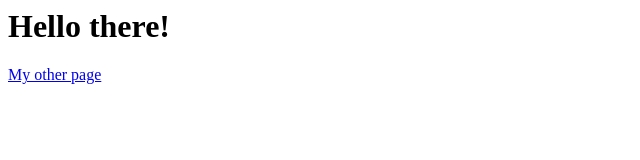
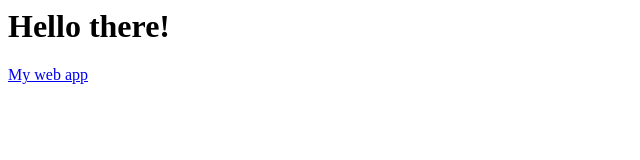
Before and after one commit to lornebreen/lob-web-app, a plain HTML site: page index.html in a window 1280 px wide. Shown: the full height of the page, 0-640 px from the left. Drawn offline with Linux system fonts and the light colour scheme.

Commit message:
1 file modified

```diff
--- a/index.html
+++ b/index.html
@@ -6,6 +6,6 @@
   </head>
   <body>
     <h1>Hello there!</h1>
-    <a href="/me.html">My other page</a>
+    <a href="/me.html">My web app</a>
   </body>
 </html>
```
